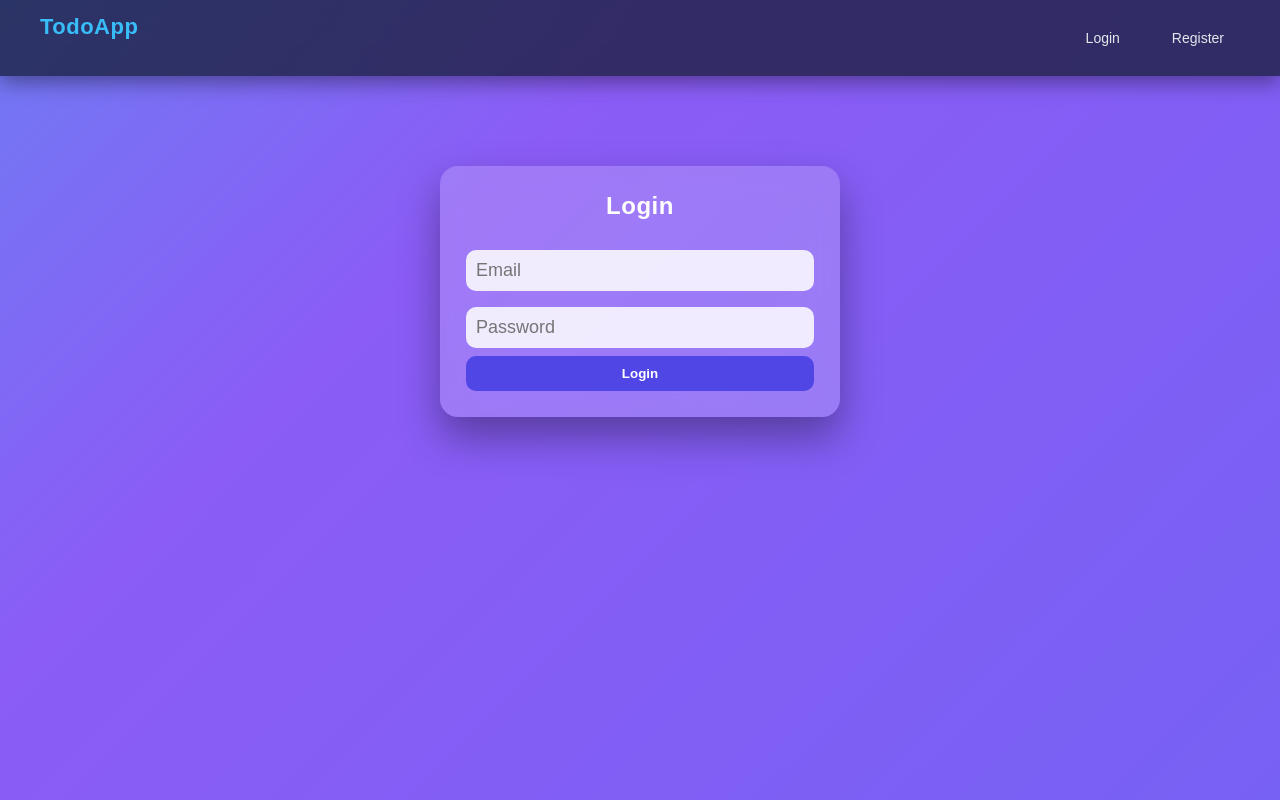
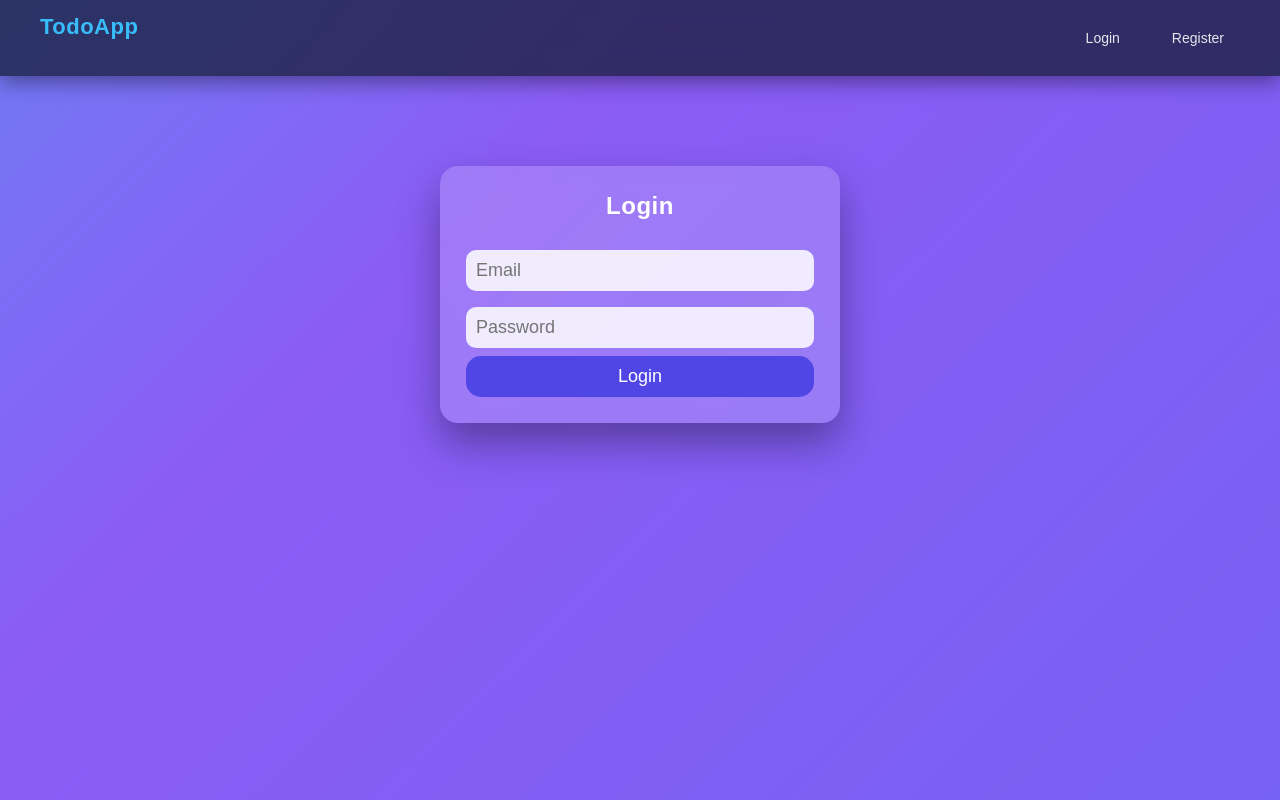
Before and after one commit to Ritesh-1703/TodoApp, a React (Vite) app in the folder frontend/: page /login in a window 1280 px wide. Built offline with nearby package versions, Linux system fonts and the light colour scheme.

Commit message:
Css Updated

```diff
--- a/frontend/src/App.css
+++ b/frontend/src/App.css
@@ -71,9 +71,9 @@ button {
   padding: 5px;
   background: linear-gradient(135deg, #22d3ee, #38bdf8);
   border: none;
-  border-radius: 10px;
+  border-radius: 15px;
   color: #020617;
-  font-weight: 600;
+  font-size: 18px;
   cursor: pointer;
   transition: all 0.3s ease;
 }
@@ -111,7 +111,7 @@ button:hover {
 }
 
 .todo-table {
-  width: 95%;
+  width: 98%;
   border-collapse: collapse;
 }
 
@@ -242,6 +242,5 @@ button:hover {
   font-size: 0.85rem;
   font-weight: 500;
   display: inline-block;
-  text-align: center;
-  align-self: center;
+  align-items: center;
 }
```
